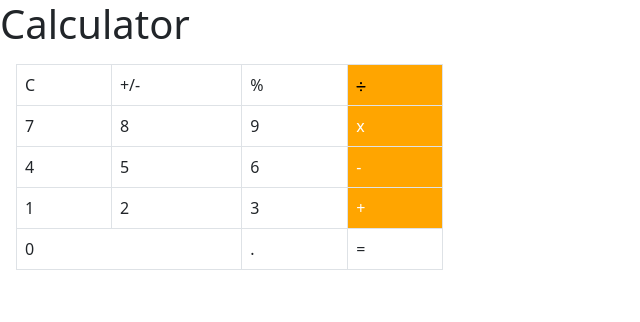
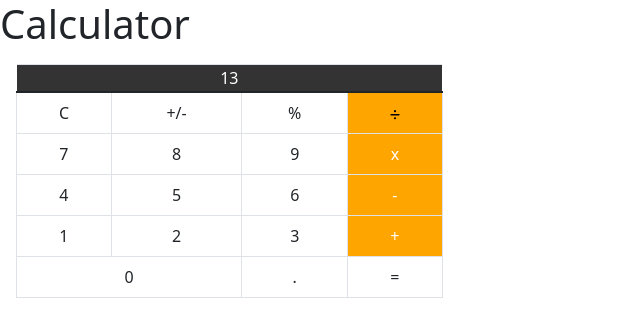
Before and after one commit to Monika-dotcom-boo/Calculator_vue, a Vue app: page / in a window 1280 px wide. Shown: the top 322 px of the page, without its empty margins (0-640 px from the left). Built offline with nearby package versions, Linux system fonts and the light colour scheme.

Commit message:
providing basic functionality

```diff
--- a/src/components/Calculator.vue
+++ b/src/components/Calculator.vue
@@ -3,12 +3,17 @@
     <h1>{{msg}}</h1>
 
     <div class="col-md-4 m-3">
-        <table class="table table-bordered">
+        <table class="table table-bordered text-center ">
+        <tr class="output">
+            <td colspan="4">
+                {{output || 0 }}
+            </td>
+        </tr>
   <tbody>
     <tr>
-      <td>C</td>
-      <td>+/-</td>
-      <td>%</td>
+      <td v-on:click="clearField">C</td>
+      <td v-on:click="setNagativerOrPosiive">+/-</td>
+      <td v-on:click="calculatePercenage">%</td>
       <td class="lastColumn"><svg width="10px" xmlns="http://www.w3.org/2000/svg" viewBox="0 0 448 512"><!--! Font Awesome Pro 6.4.2 by @fontawesome - https://fontawesome.com License - https://fontawesome.com/license (Commercial License) Copyright 2023 Fonticons, Inc. --><path d="M272 96a48 48 0 1 0 -96 0 48 48 0 1 0 96 0zm0 320a48 48 0 1 0 -96 0 48 48 0 1 0 96 0zM400 288c17.7 0 32-14.3 32-32s-14.3-32-32-32H48c-17.7 0-32 14.3-32 32s14.3 32 32 32H400z"/></svg></td>
     </tr>
     <tr>
@@ -45,19 +50,39 @@
 export default {
     props: {
         msg: String
+    },
+    data(){
+        return{
+            output: '13'
+        }
+    },
+    methods: {
+        clearField() {
+            this.output = '0';
+        },
+        setNagativerOrPosiive(){
+            this.output = this.output[0] === '-' ? this.output.slice(1) : '${this.output}';
+        },
+        calculatePercenage(){
+            this.output = parseFloat(this.output)/100;
+        }
     }
 }
 
 </script>
 
 <style scoped>
+    .output{
+        background-color: #333;
+        color:#fff;
+    }
     .lastColumn{
         background-color: orange;
         color:#fff;
     }
-
     .lastColumn:active{
         background-color: #333;
         color:#fff;
     }
+
 </style>
```
